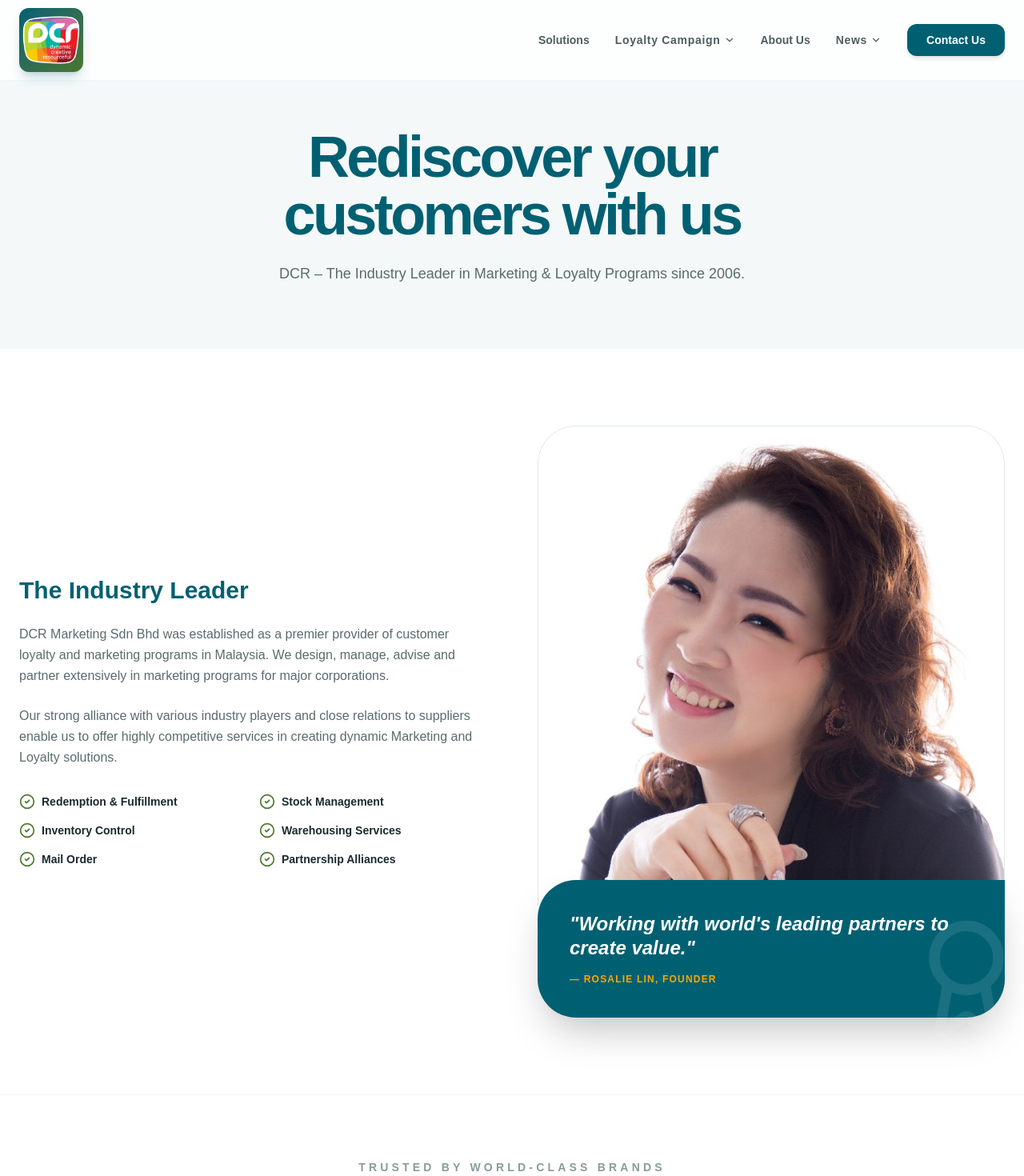
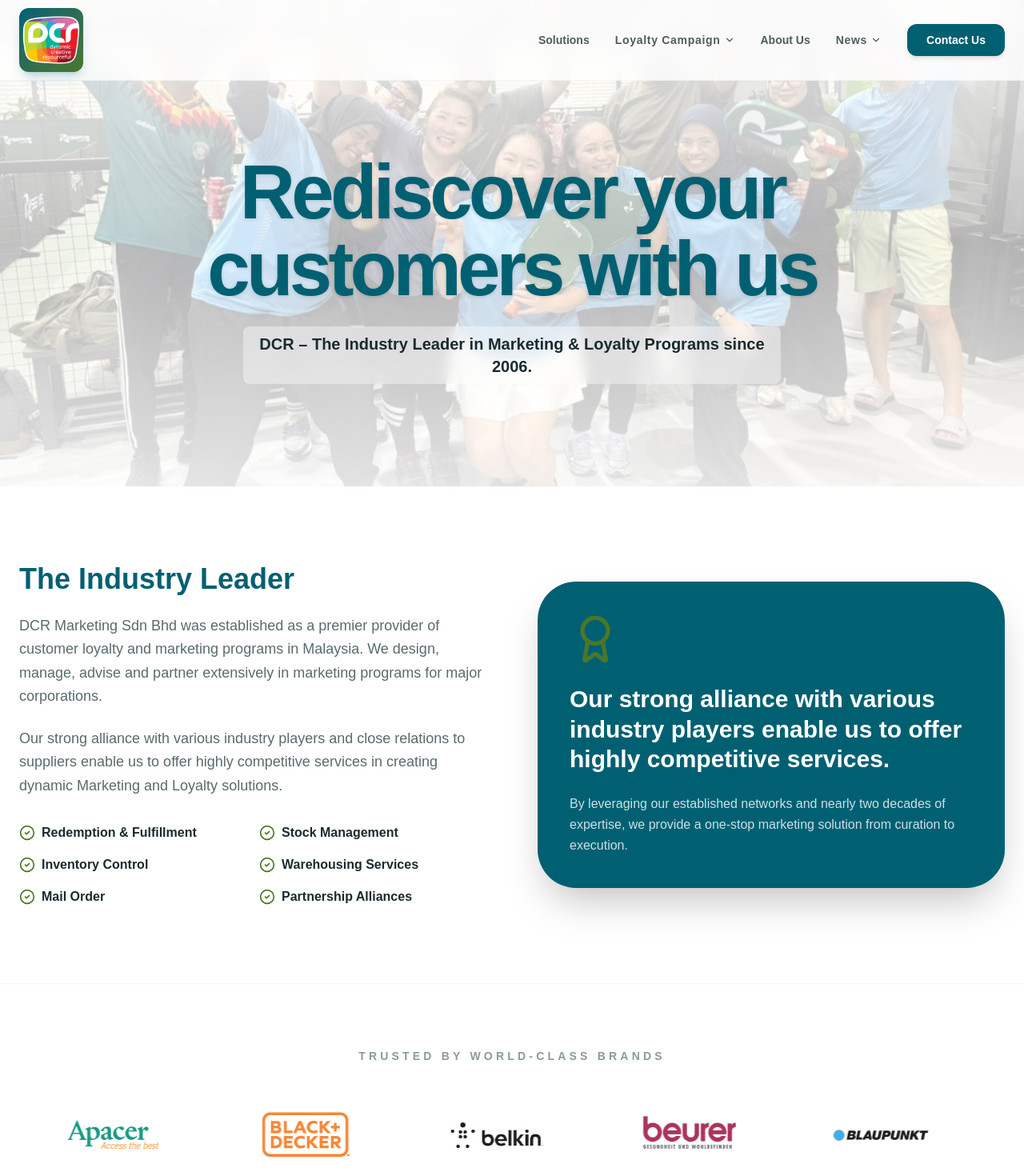
Before and after one commit to jasonkc0921/dcr, a Next.js app: page /about in a window 1280 px wide. Shown: the top 1470 px of the page at 80% size. Built offline with nearby package versions, Linux system fonts and the light colour scheme.

Commit message:
update about us page

```diff
--- a/src/components/AboutUs.jsx
+++ b/src/components/AboutUs.jsx
@@ -11,8 +11,6 @@
     visible: { opacity: 1, y: 0, transition: { duration: 0.8 } }
   };
 
-  // 1. Updated Partners Array with image paths
-  // Ensure these images are in your public/partners/ folder
   const partners = [
     { name: "OSIM", logo: "/partners/OSIM-Logo_H.png" },
     { name: "Sony", logo: "/partners/sony-logo.png" },
@@ -46,25 +44,32 @@
     { name: "Medklinn", logo: "/partners/MedKlinn-Logo.png" },
     { name: "Oasis-Swiss", logo: "/partners/oasis-swiss-logo300dpi-1.png" },
     { name: "Ogawa", logo: "/partners/ogawa-logo.png" }
-    // ... add the rest of your partner logos here
   ];
 
   return (
     <div className="min-h-screen bg-white text-[#1a2b2e]">
       <Navbar />
 
-      {/* --- HERO SECTION --- */}
-      <section className="pt-40 pb-20 bg-[#F4F8F9]">
-        <div className="max-w-7xl mx-auto px-6 text-center">
+      {/* --- HERO SECTION WITH TEAM BACKGROUND --- */}
+      <section className="relative pt-48 pb-32 overflow-hidden flex items-center justify-center">
+        {/* Background Image Layer */}
+        <div
+          className="absolute inset-0 z-0 bg-cover bg-center bg-no-repeat opacity-30"
+          style={{ backgroundImage: "url('/team_pic.jpeg')" }}
+        />
+        {/* Gradient Overlay for Readability */}
+        <div className="absolute inset-0 z-1 bg-gradient-to-b from-white/60 via-transparent to-white/60" />
+
+        <div className="relative z-10 max-w-7xl mx-auto px-6 text-center">
           <motion.h1
             initial="hidden" animate="visible" variants={fadeInUp}
-            className="text-5xl md:text-7xl font-black tracking-tighter text-[#006072] mb-6"
+            className="text-5xl md:text-8xl font-black tracking-tighter text-[#006072] mb-6 drop-shadow-sm"
           >
             Rediscover your <br />customers with us
           </motion.h1>
           <motion.p
             initial="hidden" animate="visible" variants={fadeInUp}
-            className="text-lg text-[#5a6b6d] max-w-2xl mx-auto font-medium"
+            className="text-xl text-[#1a2b2e] max-w-2xl mx-auto font-bold bg-white/40 backdrop-blur-sm py-2 rounded-lg"
           >
             DCR – The Industry Leader in Marketing & Loyalty Programs since 2006.
           </motion.p>
@@ -75,12 +80,12 @@
       <section className="py-24 px-6">
         <div className="max-w-7xl mx-auto grid grid-cols-1 md:grid-cols-2 gap-16 items-center">
           <motion.div initial="hidden" whileInView="visible" viewport={{ once: true }} variants={fadeInUp}>
-            <h2 className="text-3xl font-black mb-6 text-[#006072]">The Industry Leader</h2>
-            <p className="text-[#5a6b6d] leading-relaxed mb-6">
+            <h2 className="text-4xl font-black mb-6 text-[#006072]">The Industry Leader</h2>
+            <p className="text-[#5a6b6d] text-lg leading-relaxed mb-6">
               DCR Marketing Sdn Bhd was established as a premier provider of customer loyalty and marketing programs in Malaysia.
               We design, manage, advise and partner extensively in marketing programs for major corporations.
             </p>
-            <p className="text-[#5a6b6d] leading-relaxed mb-8">
+            <p className="text-[#5a6b6d] text-lg leading-relaxed mb-8">
               Our strong alliance with various industry players and close relations to suppliers enable us to offer
               highly competitive services in creating dynamic Marketing and Loyalty solutions.
             </p>
@@ -90,7 +95,7 @@
                 "Inventory Control", "Warehousing Services",
                 "Mail Order", "Partnership Alliances"
               ].map((item) => (
-                <li key={item} className="flex items-center gap-2 text-sm font-bold text-[#1a2b2e]">
+                <li key={item} className="flex items-center gap-2 text-md font-bold text-[#1a2b2e]">
                   <CheckCircle2 className="w-5 h-5 text-[#4A7729]" /> {item}
                 </li>
               ))}
@@ -101,30 +106,20 @@
             initial={{ opacity: 0, x: 20 }}
             whileInView={{ opacity: 1, x: 0 }}
             viewport={{ once: true }}
-            className="relative flex flex-col"
+            className="relative p-10 bg-[#006072] rounded-[3rem] text-white shadow-2xl"
           >
-            <div className="w-full h-[600px] rounded-t-[3rem] overflow-hidden bg-gray-100 mb-[-2rem] relative z-0 border-x border-t border-gray-200">
-               <img
-                 src="/rosalie_lin.jpg"
-                 alt="Rosalie Lin - Founder"
-                 className="w-full h-full object-cover object-top"
-               />
-            </div>
-
-            <div className="bg-[#006072] rounded-b-[3rem] rounded-tl-[3rem] p-10 text-white relative z-10 shadow-2xl">
-              <h3 className="text-2xl font-bold mb-4 italic leading-tight">
-                "Working with world's leading partners to create value."
-              </h3>
-              <p className="text-[#FFA500] font-black uppercase tracking-widest text-xs">
-                — Rosalie Lin, Founder
-              </p>
-              <Award className="absolute -bottom-8 -right-8 w-40 h-40 opacity-10" />
-            </div>
+            <Award className="w-16 h-16 text-[#4A7729] mb-6" />
+            <h3 className="text-3xl font-bold mb-6 leading-tight">
+              Our strong alliance with various industry players enable us to offer highly competitive services.
+            </h3>
+            <p className="text-white/80 leading-relaxed">
+              By leveraging our established networks and nearly two decades of expertise, we provide a one-stop marketing solution from curation to execution.
+            </p>
           </motion.div>
         </div>
       </section>
 
-      {/* --- 2. UPDATED AUTO-SCROLLING LOGO BAR --- */}
+      {/* --- AUTO-SCROLLING LOGO BAR --- */}
       <section className="py-20 border-y border-gray-100 bg-white overflow-hidden">
         <div className="mb-12 text-center">
           <h2 className="text-sm font-black tracking-[0.3em] uppercase text-[#8a9b9d]">
@@ -142,16 +137,15 @@
               repeat: Infinity
             }}
           >
-            {/* Loop through logos twice for seamless scrolling */}
             {[...partners, ...partners].map((partner, index) => (
               <div
                 key={index}
-                className="flex-shrink-0 w-32 md:w-40 h-20 relative  hover:grayscale-0 transition-all duration-500 flex items-center justify-center"
+                className="flex-shrink-0 w-32 md:w-40 h-20 relative flex items-center justify-center hover:grayscale-0 transition-all duration-500"
               >
                 <img
                   src={partner.logo}
                   alt={partner.name}
-                  className="max-w-full max-h-full object-contain opacity-80 hover:opacity-100 transition-opacity"
+                  className="max-w-full max-h-full object-contain opacity-90 hover:opacity-100 transition-opacity"
                 />
               </div>
             ))}
```
Also changed, not shown: public/team_pic.jpeg (added).
